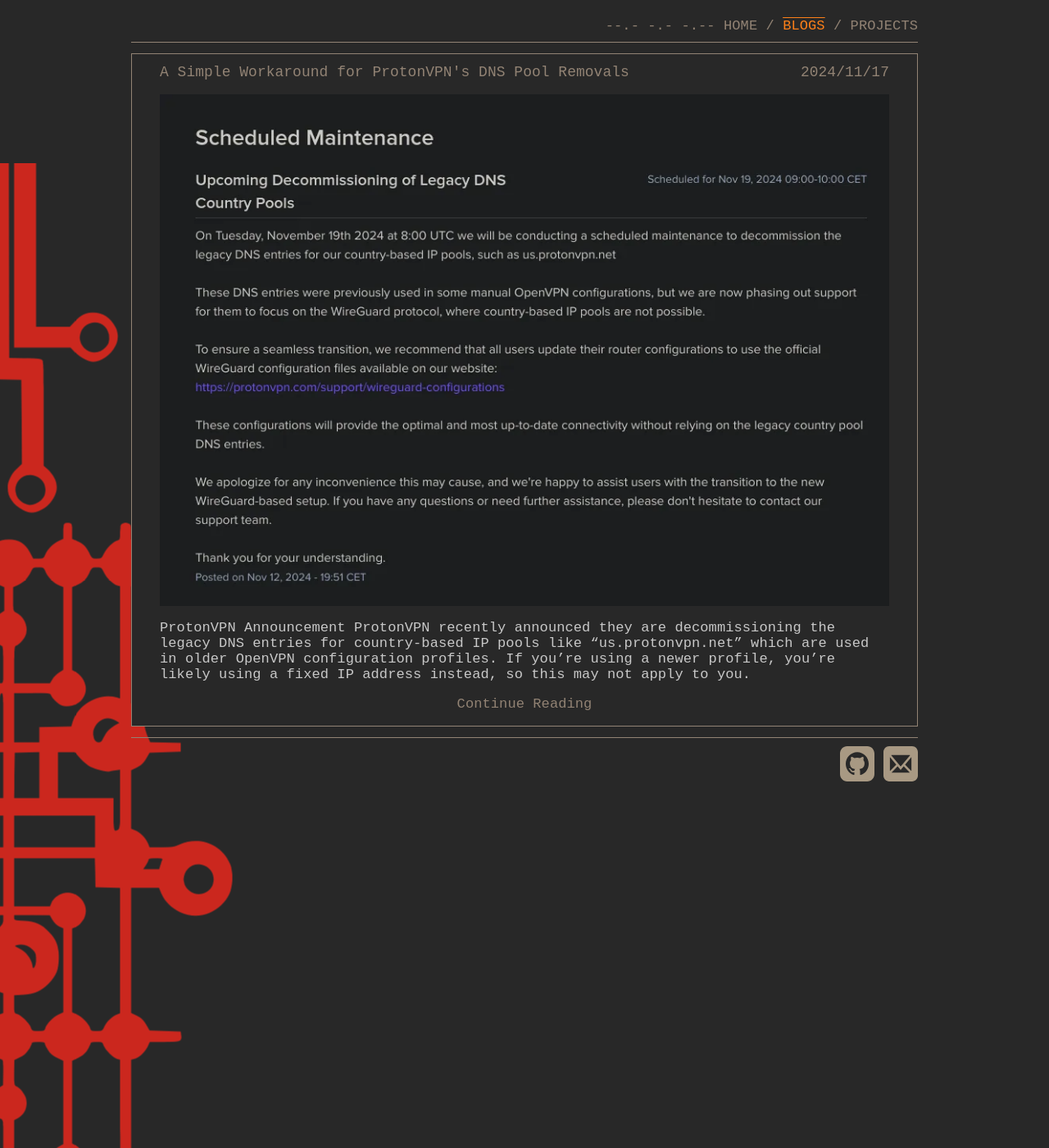
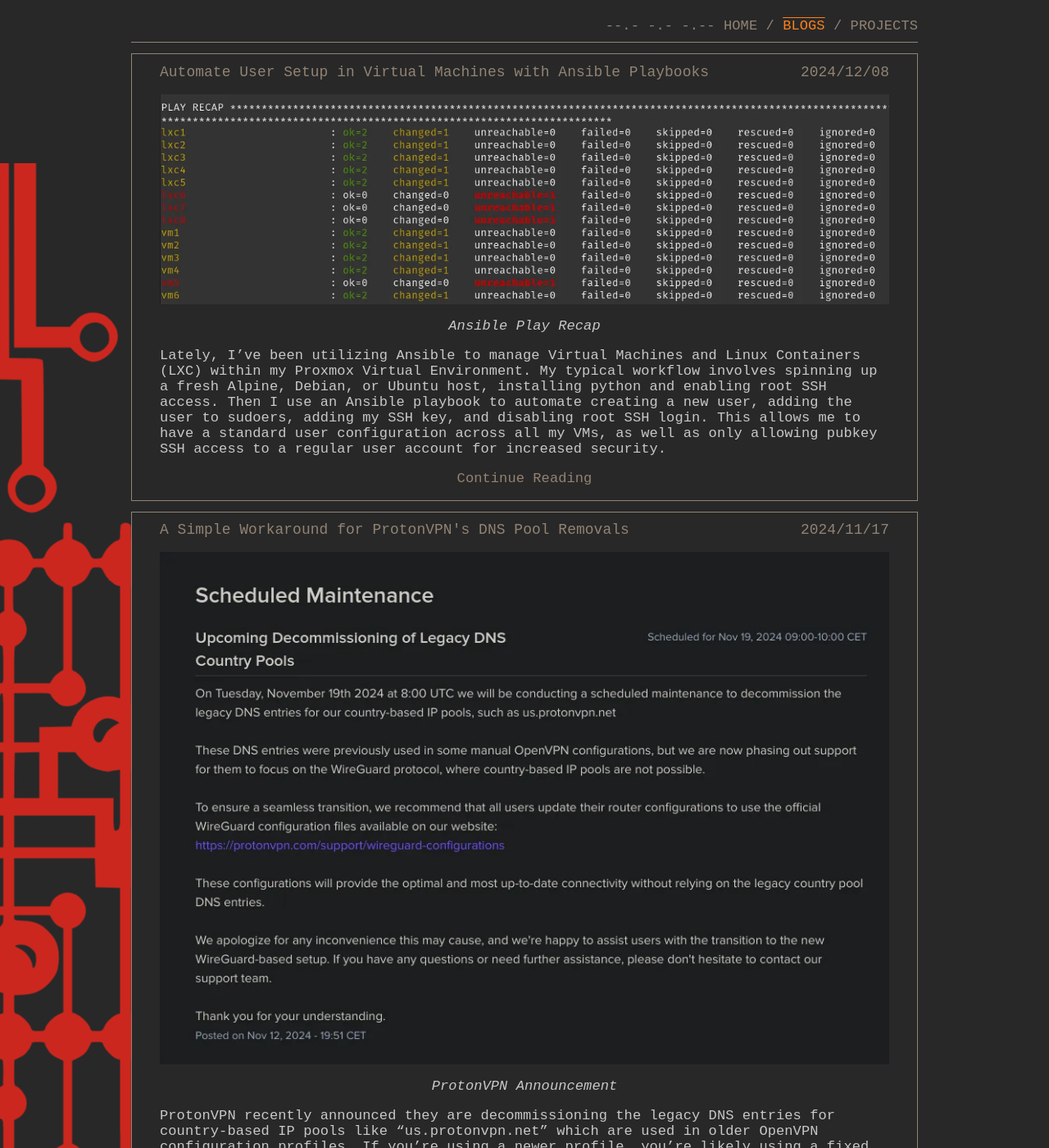
Before and after one commit to q0r3y/q0r3y.github.io, a Jekyll site: the page built from blogs.md, in a window 1280 px wide and 1400 px high. Shown: the whole window at 82% size. Built offline with Jekyll 4.4.1, drawn with Linux system fonts in a browser that asks for light colours; some of the changed text lies outside the part shown.

Commit message:
2024.12.08 blog, and excerpt fix

```diff
--- a/_layouts/posts.html
+++ b/_layouts/posts.html
@@ -18,10 +18,7 @@
       {% capture postImage %}
       {{ page.imagesPath }}/{{ post.postPath }}/{{ post.previewImage }}
       {% endcapture %}
-      <figure>
-        <img src="{{ postImage }}" alt="{{ post.previewImage }}" class="postPreviewImage">
-      </figure>
-      <p>{{ post.excerpt | strip_html | truncatewords: 125  }}</p>
+      <p>{{ post.excerpt | truncatewords: 125  }}</p>
       <a class="link" id="continueReading" href="{{ post.url }}" >Continue Reading</a>
       </div>
     {% endfor %}
--- /dev/null
+++ b/_posts/blogs/2024-12-08-ansible-user-creation.md
@@ -0,0 +1,181 @@
+---
+title: Automate User Setup in Virtual Machines with Ansible Playbooks
+layout: post
+date: 2024/12/08
+categories: blogs
+postPath: 2024-12-08-ansible-user-creation
+previewImage: ansible_snip.webp
+containsCode: true
+description: Learn how to quickly create users, configure SSH keys, and secure your VM environments, with the power of Ansible automation.
+---
+
+<figure class="hiddenfromhome">
+    <img src="/assets/images/blogs/2024-12-08-ansible-user-creation/ansible_snip.webp" width="90%" alt="pictureName">
+    <figcaption><i>Ansible Play Recap</i></figcaption>
+</figure>
+Lately, I've been utilizing Ansible to manage Virtual Machines and Linux Containers (LXC) within my Proxmox Virtual Environment. My typical workflow involves spinning up a fresh Alpine, Debian, or Ubuntu host, installing python and enabling root SSH access. Then I use an Ansible playbook to automate creating a new user, adding the user to sudoers, adding my SSH key, and disabling root SSH login. This allows me to have a standard user configuration across all my VMs, as well as only allowing pubkey SSH access to a regular user account for increased security.
+
+I also use PVE templates for a baseline machine configuration, but I'm working on transitioning my home lab to utilize more configuration management as code. The following Ansibile playbook is what I'm using to achieve the user and SSH configuration:
+
+<figure>
+<pre><code class="language">
+{% raw %}
+---
+- name: Create user, add ssh keys, verify ssh settings
+  hosts: new
+  become: yes
+  vars:
+    ansible_ssh_user: root
+    target_user: "user1"
+    ssh_key_src: "ssh-ed25519 AAAAC3NzaC1lZDI1NTE5AAAAIKW263sOS/aJLot/IwFA7KoRKm2pxqjdhM6th1S1I7Qs name@host"
+    user_password: "$6$cNsMe3mEx0K7iYqc$mzbcjzJ2SWqdHVNohvK7bEBtD8ffC4rwviBcYfieCsQZfNxwQ3z4sfHM3pPSqHzxVqyMPS8CUq6enWoQmLwQ70"
+
+  tasks:
+
+# Create User
+
+    - name: Check if /bin/bash exists
+      ansible.builtin.stat:
+        path: /bin/bash
+      register: bash_stat
+
+    - name: Create user
+      ansible.builtin.user:
+        name: "{{ target_user }}"
+        shell: "{{ '/bin/bash' if bash_stat.stat.exists else '/bin/ash' }}"
+        state: present
+        password: "{{ user_password }}"
+
+# Add user to Sudo
+
+    - name: Install sudo on Alpine
+      apk:
+        name: sudo
+        state: present
+      when: ansible_os_family == "Alpine"
+
+    - name: Install sudo on Ubuntu
+      apt:
+        name: sudo
+        state: present
+      when: ansible_os_family == "Debian"
+
+    - name: Add user to sudoers
+      lineinfile:
+        path: /etc/sudoers
+        line: "{{ target_user }} ALL=(ALL) ALL"
+        validate: '/usr/sbin/visudo -cf %s'
+
+
+# Add SSH key to user
+
+    - name: Ensure .ssh directory exists
+      file:
+        path: "/home/{{ target_user }}/.ssh"
+        state: directory
+        owner: "{{ target_user }}"
+        group: "{{ target_user }}"
+        mode: '0700'
+
+    - name: Add SSH key to authorized_keys
+      authorized_key:
+        user: "{{ target_user }}"
+        state: present
+        key: "{{ ssh_key_src }}"
+        path: "/home/{{ target_user }}/.ssh/authorized_keys"
+
+    - name: Ensure authorized_keys has correct permissions
+      file:
+        path: "/home/{{ target_user }}/.ssh/authorized_keys"
+        owner: "{{ target_user }}"
+        group: "{{ target_user }}"
+        mode: '0600'
+
+    - name: Restart SSH service
+      service:
+        name: sshd
+        state: restarted
+
+# Configure SSH
+
+    - name: Ensure the SSH configuration disables root login
+      lineinfile:
+        path: /etc/ssh/sshd_config
+        regexp: '^PermitRootLogin'
+        line: 'PermitRootLogin no'
+        state: present
+      notify: Restart SSH
+
+    - name: Ensure the SSH configuration allows public key authentication
+      lineinfile:
+        path: /etc/ssh/sshd_config
+        regexp: '^PubkeyAuthentication'
+        line: 'PubkeyAuthentication yes'
+        state: present
+      notify: Restart SSH
+
+    - name: Ensure password authentication is disabled
+      lineinfile:
+        path: /etc/ssh/sshd_config
+        regexp: '^PasswordAuthentication'
+        line: 'PasswordAuthentication no'
+        state: present
+      notify: Restart SSH
+
+    - name: Ensure the SSH configuration allows only user login
+      lineinfile:
+        path: /etc/ssh/sshd_config
+        regexp: '^AllowUsers'
+        line: "AllowUsers {{ target_user }}"
+        state: present
+      notify: Restart SSH
+
+# Verify SSH settings
+
+    - name: Check PermitRootLogin setting
+      command: grep '^PermitRootLogin' /etc/ssh/sshd_config
+      register: permit_root_login
+      failed_when: "'yes' in permit_root_login.stdout"
+
+    - name: Check PubkeyAuthentication setting
+      command: grep '^PubkeyAuthentication' /etc/ssh/sshd_config
+      register: pubkey_auth
+      failed_when: "'yes' not in pubkey_auth.stdout"
+
+    - name: Check PasswordAuthentication setting
+      command: grep '^PasswordAuthentication' /etc/ssh/sshd_config
+      register: password_auth
+      failed_when: "'no' not in password_auth.stdout"
+
+    - name: Check if user has a public key in authorized_keys
+      command: grep "{{ ssh_key_src }}" "/home/{{ target_user }}/.ssh/authorized_keys"
+      register: user_key
+      failed_when: user_key.rc != 0
+
+    - name: Output SSH configuration status
+      debug:
+        msg:
+          - "PermitRootLogin: {{ permit_root_login.stdout }}"
+          - "PubkeyAuthentication: {{ pubkey_auth.stdout }}"
+          - "PasswordAuthentication: {{ password_auth.stdout }}"
+          - "User SSH Key Present: {{ 'Present' if user_key.stdout else 'Not Present' }}"
+
+  handlers:
+    - name: Restart SSH
+      service:
+        name: sshd
+        state: restarted
+{% endraw %}
+</code></pre>
+<figcaption><i>Ansible Playbook</i></figcaption>
+</figure>
+
+To generate a user password hash you can use:
+
+<pre><code class="language">mkpasswd --method=sha-512</code></pre>
+
+which is available on most Linux systems.
+
+# Conclusion
+
+I'm going to continue expanding my use of Ansible in order to perform updates and upgrades for the operating system, software, and docker containers. Eventually, I would like to be able to automate the complete deployment of any system on my lab using Infrastructure as Code. If you're looking to improve your own setup or just want to get started with Ansible in your home lab, I hope this playbook serves as a useful template.
--- a/assets/styles/home.css
+++ b/assets/styles/home.css
@@ -22,6 +22,7 @@
   .repoLang {justify-self: start;}
   .repoUpdated {justify-self: end; color: var(--textColor1);}
   .repoDesc {grid-column: 1/-1;}
+  .hiddenfromhome {display:none;}
 
   #blogSnip {grid-column: 3/-1; border: 1px var(--textColor1) solid; background: var(--mainColor);
   padding: 0 1em 0 1em;}
```
Also changed, not shown: index.md (+1 -1 lines), assets/images/blogs/2024-12-08-ansible-user-creation/ansible_snip.png (added), assets/images/blogs/2024-12-08-ansible-user-creation/ansible_snip.webp (added).
